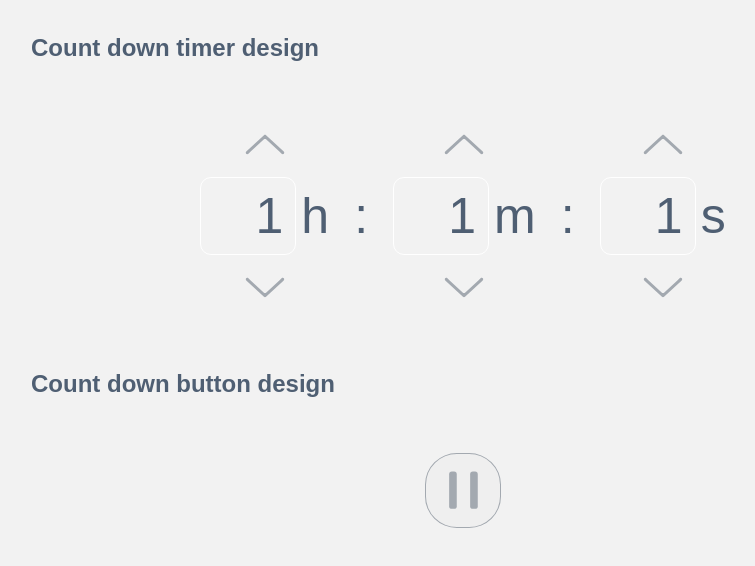
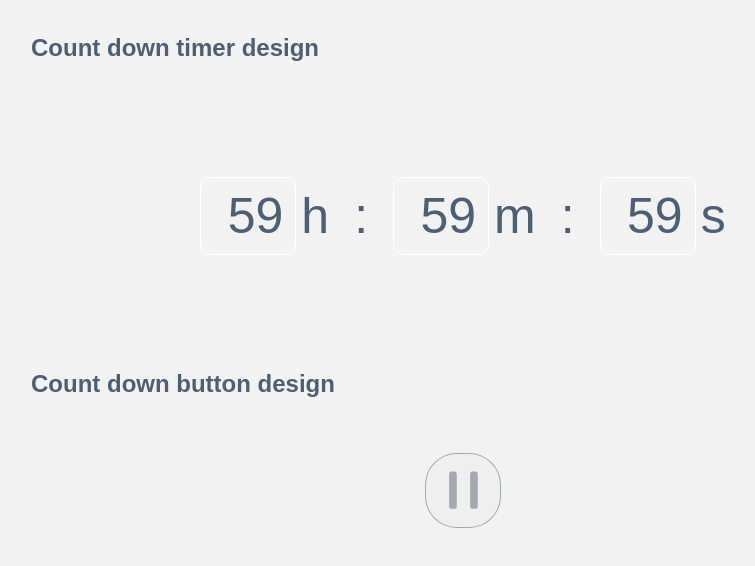
Before and after one commit to Feguri/Prototype-Clock-app, a plain HTML site: page timerApp/prototype/index.html in a window 1280 px wide. Both pictures are taken after a click on the button 640 px from the left and 1202 px from the top of the page. Shown: the part 712-1278 px from the top of the page, without its empty margins (177-932 px from the left). Drawn offline with Linux system fonts and the light colour scheme; a web font is replaced by a local one.

Commit message:
commit thing

```diff
--- a/timerApp/prototype/index.html
+++ b/timerApp/prototype/index.html
@@ -34,7 +34,7 @@
         <div class="num-container">
 
 
-            <svg version="1.1" id="hu" xmlns="http://www.w3.org/2000/svg" xmlns:xlink="http://www.w3.org/1999/xlink" x="0px" y="0px"
+            <svg class="show a" version="1.1" id="hu" xmlns="http://www.w3.org/2000/svg" xmlns:xlink="http://www.w3.org/1999/xlink" x="0px" y="0px"
             viewBox="0 0 100 100" style="enable-background:new 0 0 100 100;" xml:space="preserve">
             <style type="text/css">
                 .st0{fill: #A3A9B0;}
@@ -51,9 +51,10 @@
             </svg>
 
             <div>
-                <input class="num-input" id="down_h" type="number" name="down_m"value="1">h
+                <input class="num-input" id="down_h" type="number" name="down_m"value="59">h
             </div>
-            <svg class="arrow-down" version="1.1" id="hd" xmlns="http://www.w3.org/2000/svg" xmlns:xlink="http://www.w3.org/1999/xlink" x="0px" y="0px"
+
+            <svg class="arrow-down show a" version="1.1" id="hd" xmlns="http://www.w3.org/2000/svg" xmlns:xlink="http://www.w3.org/1999/xlink" x="0px" y="0px"
             viewBox="0 0 100 100" style="enable-background:new 0 0 100 100;" xml:space="preserve">
             <style type="text/css">
                 .st0{fill: #A3A9B0;}
@@ -73,7 +74,7 @@
         <span  class="semicolon">:</span>
         <div class="num-container">
 
-            <svg version="1.1" id="mu" xmlns="http://www.w3.org/2000/svg" xmlns:xlink="http://www.w3.org/1999/xlink" x="0px" y="0px"
+            <svg class="show a" version="1.1" id="mu" xmlns="http://www.w3.org/2000/svg" xmlns:xlink="http://www.w3.org/1999/xlink" x="0px" y="0px"
             viewBox="0 0 100 100" style="enable-background:new 0 0 100 100;" xml:space="preserve">
             <style type="text/css">
                 .st0{fill: #A3A9B0;}
@@ -89,9 +90,9 @@
             </g>
             </svg>
             <div>
-                <input class="num-input" type="number" id="down_m" name="down_m" value="1">m
+                <input class="num-input" type="number" id="down_m" name="down_m" value="59">m
             </div>
-            <svg class="arrow-down" version="1.1" id="md" xmlns="http://www.w3.org/2000/svg" xmlns:xlink="http://www.w3.org/1999/xlink" x="0px" y="0px"
+            <svg class="arrow-down show a" version="1.1" id="md" xmlns="http://www.w3.org/2000/svg" xmlns:xlink="http://www.w3.org/1999/xlink" x="0px" y="0px"
             viewBox="0 0 100 100" style="enable-background:new 0 0 100 100;" xml:space="preserve">
             <style type="text/css">
                 .st0{fill: #A3A9B0;}
@@ -111,7 +112,7 @@
         <span class="semicolon">:</span>
         <div class="num-container">
 
-            <svg version="1.1" id="su" xmlns="http://www.w3.org/2000/svg" xmlns:xlink="http://www.w3.org/1999/xlink" x="0px" y="0px"
+            <svg class="show a" version="1.1" id="su" xmlns="http://www.w3.org/2000/svg" xmlns:xlink="http://www.w3.org/1999/xlink" x="0px" y="0px"
             viewBox="0 0 100 100" style="enable-background:new 0 0 100 100;" xml:space="preserve">
             <style type="text/css">
                 .st0{fill: #A3A9B0;}
@@ -127,9 +128,9 @@
             </g>
             </svg>
             <div>
-                <input class="num-input" type="number" id="down_s" name="down_s"  value="1">s
+                <input class="num-input" type="number" id="down_s" name="down_s"  value="59">s
             </div>
-            <svg class="arrow-down" version="1.1" id="sd" xmlns="http://www.w3.org/2000/svg" xmlns:xlink="http://www.w3.org/1999/xlink" x="0px" y="0px"
+            <svg class="arrow-down show a" version="1.1" id="sd" xmlns="http://www.w3.org/2000/svg" xmlns:xlink="http://www.w3.org/1999/xlink" x="0px" y="0px"
             viewBox="0 0 100 100" style="enable-background:new 0 0 100 100;" xml:space="preserve">
             <style type="text/css">
                 .st0{fill: #A3A9B0;}
@@ -144,7 +145,6 @@
                     c0.82,0,1.61-0.33,2.19-0.91L21.83,58.65z"/>
             </g>
             </svg>
-
 
         </div>
 
@@ -168,17 +168,11 @@
                 <path class="cls-1" d="m69.7,37.65L6.25,1.02C3.7-.46.5,1.39.5,4.34v73.26c0,2.95,3.2,4.8,5.75,3.32l63.45-36.63c2.56-1.48,2.56-5.17,0-6.64Z"/>
                     </g>
 
-
-                <!-- pause -->
-                <!-- <div class="pause">
-                    <svg class="pause" id="Layer_1" data-name="Layer 1" xmlns="http://www.w3.org/2000/svg" viewBox="0 0 67.19 80.2">
-                        <defs>
-                        </defs> -->
                         <g id="pa" class="out">
                             <rect class="cls-1" x=".5" y="5" width="15.6" height="76.68" rx="5.57" ry="5.57"/>
                             <rect class="cls-1" x="43.53" y="5" width="15.6" height="76.68" rx="5.57" ry="5.57"/>
                     </g>
-                      <!-- </svg> -->
+
                   </svg>
                 </div>
 
--- a/timerApp/prototype/index.js
+++ b/timerApp/prototype/index.js
@@ -37,15 +37,45 @@ for (let btn of document.getElementsByTagName('svg')) {
 
 // pause/play button
 let currentState = 'play';
+function countdownChange(change) {
+    let thingsToChange = document.getElementsByClassName('a');
+    if(change == 'show'){
+        for (let obj of thingsToChange) {
+            obj.classList.add('show');
+            try {
+                obj.classList.remove('hide');
+            } catch(err) {
+
+            }
+        }
+    } else {
+        for (let obj of thingsToChange) {
+            obj.classList.add('hide');
+            try {
+                obj.classList.remove('show');
+                setTimeout(function() {obj.style.filter = "opacity(0)";},900);
+            } catch(err) {
+
+            }
+        }
+    }
+}
+
 document.getElementById('playbtn').addEventListener('click', function() {
 
     if (currentState == 'play') {
         document.getElementById('pa').classList.remove('out')
         document.getElementById('pl').classList.add('out')
+
+        // function to change the countdown timer's appearance
+        countdownChange('hide')
         currentState = 'pause';
     } else {
         document.getElementById('pa').classList.add('out')
         document.getElementById('pl').classList.remove('out')
+
+        // function to change the countdown timer's appearance
+        countdownChange('show')
         currentState = 'play'
     }
 })
--- a/timerApp/prototype/style.css
+++ b/timerApp/prototype/style.css
@@ -183,9 +183,37 @@ svg g /* rect, svg g path*/ {
     transition: all 0.6s;
 }
 
-
+.show {
+    animation: show;
+    animation-duration: 1s;
+}
+.hide {
+    animation: hide;
+    animation-duration: 1s;
+    animation-iteration-count: 1;
+}
 
 svg .out {
     transform: translateY(120%);
     filter: opacity(0);
 }
+
+
+
+@keyframes hide {
+    0% {
+        filter: opacity(1);
+    }
+    100% {
+        filter: opacity(0);
+    }
+}
+
+@keyframes show {
+    0% {
+        opacity: 0;
+    }
+    100% {
+        opacity: 1;
+    }
+}
```
Also changed, not shown: timerApp/index.html (+5 -0 lines).
